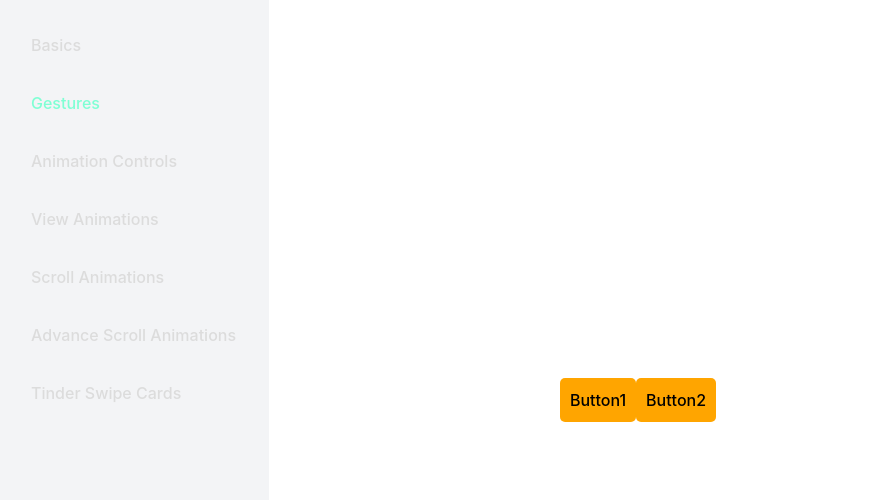
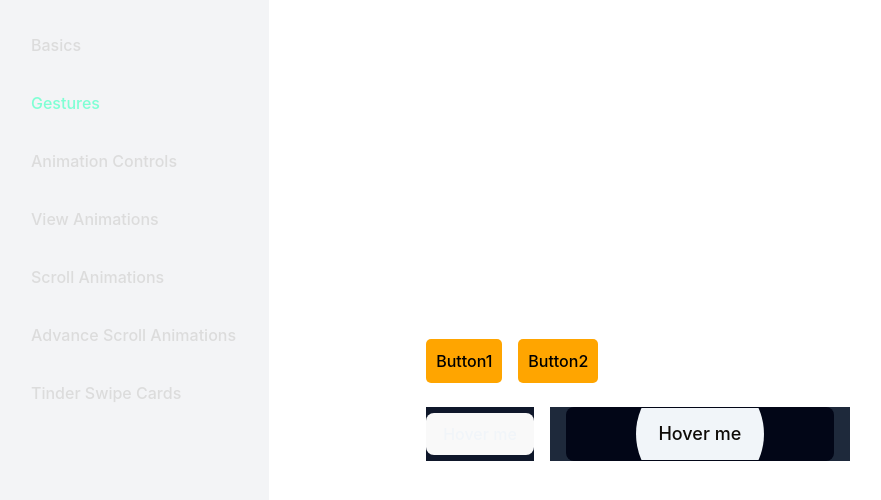
Before and after one commit to JesterOlayvar219/react-framer-motion, a React (Vite) app: page /gestures in a window 1280 px wide. Shown: the top 500 px of the page, without its empty margins (2-883 px from the left). Built offline with nearby package versions, Linux system fonts and the light colour scheme.

Commit message:
Added animated buttons to gestures

```diff
--- a/src/components/Gestures.tsx
+++ b/src/components/Gestures.tsx
@@ -1,4 +1,6 @@
 import { motion, MotionConfig } from "framer-motion";
+import AnimatedButton from "./animated-button";
+import SpotLightButton from "./spotlight-button";
 
 export default function Gestures() {
   return (
@@ -7,7 +9,7 @@ export default function Gestures() {
         // Sets the props for all the child elements
         transition={{ duration: 0.4, ease: "easeInOut" }}
       >
-        <div className="flex">
+        <div className="flex gap-4">
           <motion.button
             className="button"
             whileHover={{ scale: 1.05 }}
@@ -23,6 +25,10 @@ export default function Gestures() {
             Button2
           </motion.button>
         </div>
+        <div className="mt-6 flex gap-4">
+          <AnimatedButton />
+          <SpotLightButton />
+        </div>
       </MotionConfig>
     </div>
   );
```
